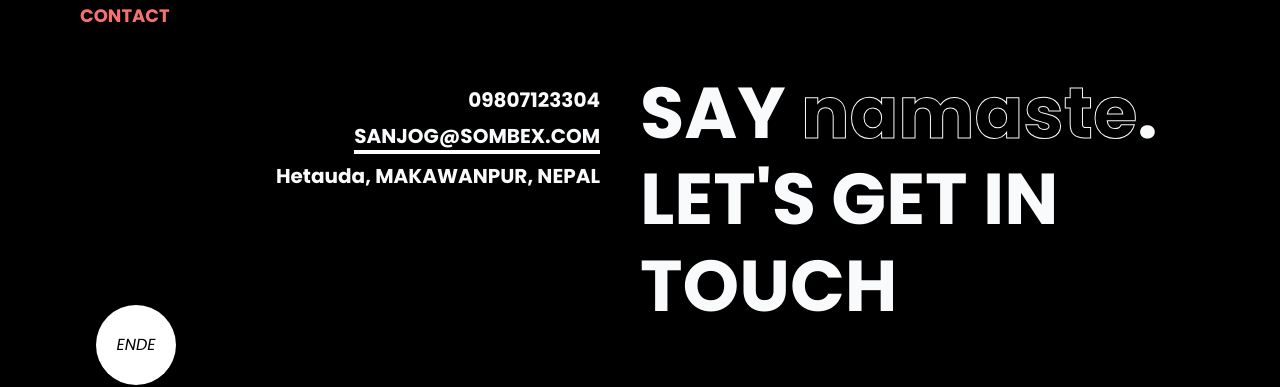
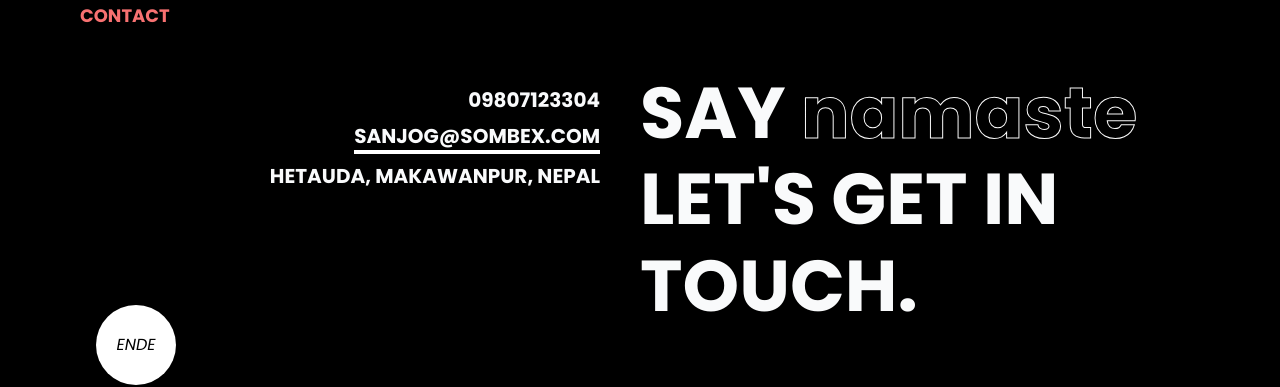
Before and after one commit to sombii/sanjogr-new, a React (Create React App) app: page / in a window 1280 px wide. Shown: the part 2022-2409 px from the top of the page. Built offline with nearby package versions, Linux system fonts and the light colour scheme.

Commit message:
fixed some typos on contact section

```diff
--- a/src/components/Contact.js
+++ b/src/components/Contact.js
@@ -42,14 +42,14 @@ export default function Contact() {
                     <div className="flex flex-col items-start lg:items-end space-y-2">
                         <span>09807123304</span>
                         <span className="border-b-4 border-white"><a href="mailto:SANJOG@SOMBEX.COM">SANJOG@SOMBEX.COM</a></span>
-                        <span>Hetauda, MAKAWANPUR, NEPAL</span>
+                        <span>HETAUDA, MAKAWANPUR, NEPAL</span>
                     </div>
                 </div>
                 <div className="mr-10 contact-txt">
                     <p className="text-5xl md:text-7xl block font-bold works flex flex-col text-left ">
-                        <span>SAY <b className="outliner namaste">namaste</b>.</span>
+                        <span>SAY <b className="outliner namaste">namaste</b></span>
                         <span>LET'S GET IN</span>
-                        <span>TOUCH</span>
+                        <span>TOUCH.</span>
                     </p>
                 </div>
                 <div className="absolute -bottom-1/3 lg:-bottom-14 left-10 lg:left-24 rounded-full bg-white w-20 h-20 text-black flex justify-center items-center italic"><span>ENDE</span></div>
```
